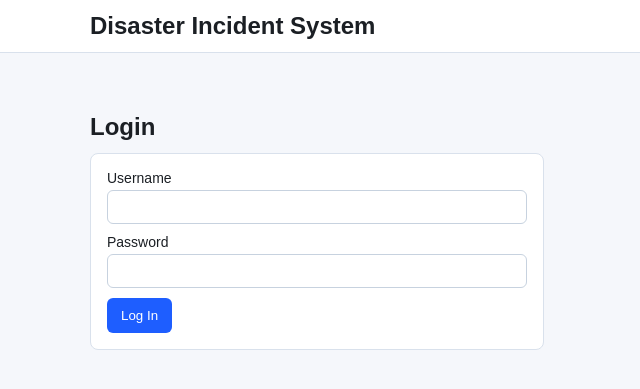
After one commit to RigelKun/Incident_Report, a Flask app: page /login in a window 1280 px wide. The commit adds this page. Shown: the top 389 px of the page, without its empty margins (0-640 px from the left). Run offline with Flask 3, Linux system fonts and the light colour scheme.

Commit message:
Added Log in feature

```diff
--- a/app.py
+++ b/app.py
@@ -1,22 +1,28 @@
-from datetime import datetime
+import os
+from datetime import datetime, timedelta
+from functools import wraps
 from io import BytesIO
 from pathlib import Path
 
-from flask import Flask, flash, redirect, render_template, request, send_file, url_for
+from flask import Flask, flash, redirect, render_template, request, send_file, session, url_for
 from flask_sqlalchemy import SQLAlchemy
 from openpyxl import Workbook, load_workbook
 from openpyxl.styles import Alignment, Border, Font, PatternFill, Side
 from openpyxl.worksheet.properties import PageSetupProperties
+from werkzeug.security import check_password_hash, generate_password_hash
 
 
 app = Flask(__name__)
-app.config["SECRET_KEY"] = "dev-secret-key"
+app.config["SECRET_KEY"] = os.environ.get("SECRET_KEY", "dev-secret-key-change-me")
 app.config["SQLALCHEMY_DATABASE_URI"] = "sqlite:///disaster.db"
 app.config["SQLALCHEMY_TRACK_MODIFICATIONS"] = False
+app.config["PERMANENT_SESSION_LIFETIME"] = timedelta(hours=8)
+app.config["SESSION_COOKIE_HTTPONLY"] = True
 
 db = SQLAlchemy(app)
 
 ALLOWED_EMERGENCY_TYPES = {"OBGYN", "Trauma", "Medical"}
+ALLOWED_USER_ROLES = {"admin", "staff"}
 
 
 class Incident(db.Model):
@@ -33,7 +39,108 @@ class Incident(db.Model):
 	created_at = db.Column(db.DateTime, default=datetime.utcnow)
 
 
+class User(db.Model):
+	id = db.Column(db.Integer, primary_key=True, autoincrement=True)
+	username = db.Column(db.String(80), unique=True, nullable=False)
+	password_hash = db.Column(db.String(255), nullable=False)
+	role = db.Column(db.String(20), nullable=False, default="staff")
+	created_at = db.Column(db.DateTime, default=datetime.utcnow)
+
+	def set_password(self, raw_password):
+		self.password_hash = generate_password_hash(raw_password)
+
+	def check_password(self, raw_password):
+		return check_password_hash(self.password_hash, raw_password)
+
+
+def get_current_user():
+	user_id = session.get("user_id")
+	if not user_id:
+		return None
+	return User.query.get(user_id)
+
+
+def _is_safe_next_url(next_url):
+	return bool(next_url and next_url.startswith("/"))
+
+
+def login_required(view_function):
+	@wraps(view_function)
+	def wrapped_view(*args, **kwargs):
+		if not get_current_user():
+			flash("Please log in to continue.", "error")
+			return redirect(url_for("login", next=request.path))
+		return view_function(*args, **kwargs)
+
+	return wrapped_view
+
+
+def admin_required(view_function):
+	@wraps(view_function)
+	def wrapped_view(*args, **kwargs):
+		user = get_current_user()
+		if not user:
+			flash("Please log in to continue.", "error")
+			return redirect(url_for("login", next=request.path))
+		if user.role != "admin":
+			flash("Admin access is required for that action.", "error")
+			return redirect(url_for("database"))
+		return view_function(*args, **kwargs)
+
+	return wrapped_view
+
+
+@app.context_processor
+def inject_current_user():
+	user = get_current_user()
+	return {"current_user": user}
+
+
+@app.route("/login", methods=["GET", "POST"])
+def login():
+	if get_current_user():
+		return redirect(url_for("home"))
+
+	next_url = request.args.get("next", "")
+	if request.method == "POST":
+		username = request.form.get("username", "").strip()
+		password = request.form.get("password", "")
+		next_url = request.form.get("next", "")
+
+		if not username or not password:
+			flash("Please enter both username and password.", "error")
+			return render_template("login.html", next_url=next_url)
+
+		user = User.query.filter_by(username=username).first()
+		if not user or not user.check_password(password):
+			flash("Invalid username or password.", "error")
+			return render_template("login.html", next_url=next_url)
+
+		session.clear()
+		session["user_id"] = user.id
+		session.permanent = True
+		flash("Logged in successfully.", "success")
+
+		if _is_safe_next_url(next_url):
+			return redirect(next_url)
+		return redirect(url_for("home"))
+
+	if not _is_safe_next_url(next_url):
+		next_url = ""
+
+	return render_template("login.html", next_url=next_url)
+
+
+@app.route("/logout", methods=["POST"])
+@login_required
+def logout():
+	session.clear()
+	flash("Logged out successfully.", "success")
+	return redirect(url_for("login"))
+
+
 @app.route("/", methods=["GET", "POST"])
+@login_required
 def home():
 	if request.method == "POST":
 		emergency_type = request.form.get("emergency_type", "").strip()
@@ -92,12 +199,14 @@ def home():
 
 
 @app.route("/database", methods=["GET"])
+@login_required
 def database():
 	incidents = Incident.query.order_by(Incident.id.desc()).all()
 	return render_template("database.html", incidents=incidents)
 
 
 @app.route("/incident/<int:incident_id>/edit", methods=["GET", "POST"])
+@login_required
 def edit_incident(incident_id):
 	incident = Incident.query.get_or_404(incident_id)
 
@@ -156,6 +265,7 @@ def edit_incident(incident_id):
 
 
 @app.route("/incidents/remove-all", methods=["POST"])
+@admin_required
 def remove_all_incidents():
 	deleted_count = db.session.query(Incident).delete()
 	db.session.commit()
@@ -164,6 +274,7 @@ def remove_all_incidents():
 
 
 @app.route("/incident/<int:incident_id>/delete", methods=["POST"])
+@admin_required
 def delete_incident(incident_id):
 	incident = Incident.query.get_or_404(incident_id)
 	db.session.delete(incident)
@@ -173,6 +284,7 @@ def delete_incident(incident_id):
 
 
 @app.route("/export")
+@login_required
 def export_excel():
 	incidents = Incident.query.order_by(Incident.id.asc()).all()
 	base_dir = Path(__file__).resolve().parent
@@ -338,6 +450,17 @@ def export_excel():
 
 with app.app_context():
 	db.create_all()
+	if User.query.count() == 0:
+		admin_username = os.environ.get("ADMIN_USERNAME", "admin")
+		admin_password = os.environ.get("ADMIN_PASSWORD", "admin123")
+		admin_role = os.environ.get("ADMIN_ROLE", "admin").lower()
+		if admin_role not in ALLOWED_USER_ROLES:
+			admin_role = "admin"
+
+		admin_user = User(username=admin_username, role=admin_role)
+		admin_user.set_password(admin_password)
+		db.session.add(admin_user)
+		db.session.commit()
 
 
 if __name__ == "__main__":
--- a/static/css/database.css
+++ b/static/css/database.css
@@ -26,6 +26,15 @@ body {
 	align-items: center;
 }
 
+.user-badge {
+	padding: 8px 10px;
+	border: 1px solid #c7d2df;
+	border-radius: 6px;
+	background: #ffffff;
+	font-size: 13px;
+	color: #1b1f24;
+}
+
 .header-content h1 {
 	margin: 0;
 	font-size: 24px;
@@ -48,6 +57,10 @@ h2 {
 	border-radius: 8px;
 	padding: 16px;
 	margin-bottom: 20px;
+}
+
+.auth-form {
+	max-width: 420px;
 }
 
 .form-group {
--- a/templates/app.html
+++ b/templates/app.html
@@ -11,7 +11,13 @@
 		<div class="header-content">
 			<h1>Disaster Incident Input</h1>
 			<div class="header-actions">
+				{% if current_user %}
+					<span class="user-badge">{{ current_user.username }} ({{ current_user.role }})</span>
+				{% endif %}
 				<a href="{{ url_for('database') }}" class="button-link">Database</a>
+				<form method="POST" action="{{ url_for('logout') }}" class="inline-form">
+					<button type="submit" class="button-danger">Logout</button>
+				</form>
 			</div>
 		</div>
 	</header>
--- a/templates/edit_incident.html
+++ b/templates/edit_incident.html
@@ -11,8 +11,14 @@
 		<div class="header-content">
 			<h1>Edit Incident</h1>
 			<div class="header-actions">
+				{% if current_user %}
+					<span class="user-badge">{{ current_user.username }} ({{ current_user.role }})</span>
+				{% endif %}
 				<a href="{{ url_for('home') }}" class="button-link">Home</a>
 				<a href="{{ url_for('database') }}" class="button-link">Database</a>
+				<form method="POST" action="{{ url_for('logout') }}" class="inline-form">
+					<button type="submit" class="button-danger">Logout</button>
+				</form>
 			</div>
 		</div>
 	</header>
--- /dev/null
+++ b/templates/login.html
@@ -0,0 +1,46 @@
+<!DOCTYPE html>
+<html lang="en">
+<head>
+	<meta charset="UTF-8">
+	<meta name="viewport" content="width=device-width, initial-scale=1.0">
+	<title>Login</title>
+	<link rel="stylesheet" href="{{ url_for('static', filename='css/database.css') }}">
+</head>
+<body>
+	<header class="page-header">
+		<div class="header-content">
+			<h1>Disaster Incident System</h1>
+		</div>
+	</header>
+
+	<div class="container">
+		<h2>Login</h2>
+
+		{% with messages = get_flashed_messages(with_categories=true) %}
+			{% if messages %}
+				<div class="alerts">
+					{% for category, message in messages %}
+						<div class="alert {{ category }}">{{ message }}</div>
+					{% endfor %}
+				</div>
+			{% endif %}
+		{% endwith %}
+
+		<form method="POST" action="{{ url_for('login') }}" class="incident-form auth-form">
+			<input type="hidden" name="next" value="{{ next_url }}">
+
+			<div class="form-group">
+				<label for="username">Username</label>
+				<input type="text" id="username" name="username" required>
+			</div>
+
+			<div class="form-group">
+				<label for="password">Password</label>
+				<input type="password" id="password" name="password" required>
+			</div>
+
+			<button type="submit">Log In</button>
+		</form>
+	</div>
+</body>
+</html>
```
Also changed, not shown: templates/database.html (+10 -0 lines), README.md, instance/disaster.db.
